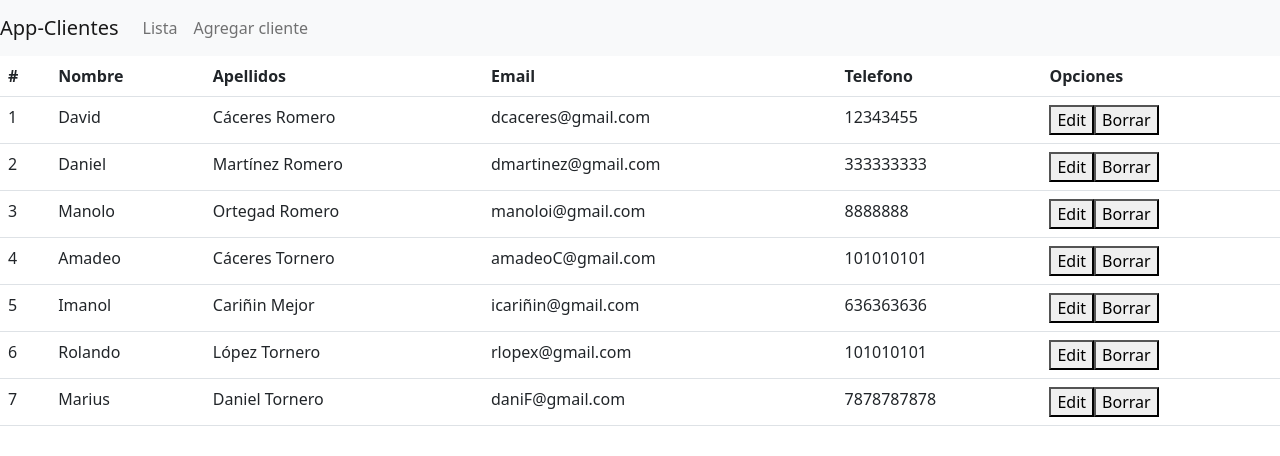
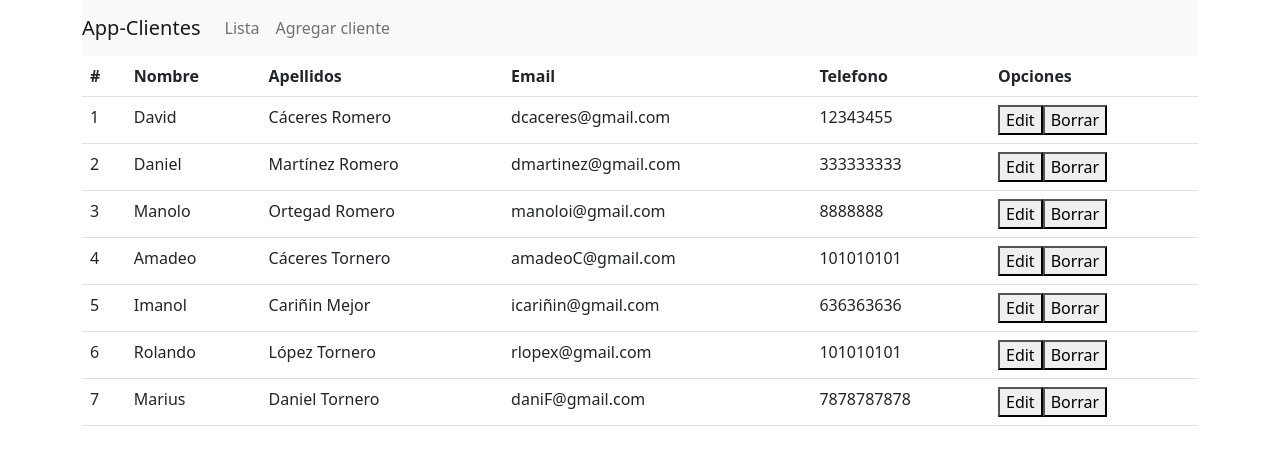
Before and after one commit to davcacrom/App-Empleados, an Angular app: page /cliente/lista in a window 1280 px wide. Shown: the top 456 px of the page. Built offline with nearby package versions, Linux system fonts and the light colour scheme.

Commit message:
lista con margen

```diff
--- a/src/app/cliente/lista/lista.component.html
+++ b/src/app/cliente/lista/lista.component.html
@@ -1,3 +1,4 @@
+<div class="container ml-4">
 <app-navbar></app-navbar>
 <div class="row">
   <div class="col">
@@ -28,3 +29,4 @@
     </table>
   </div>
 </div>
+</div>
```
